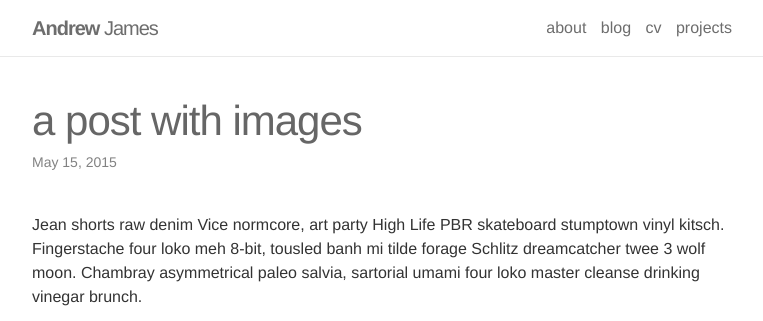
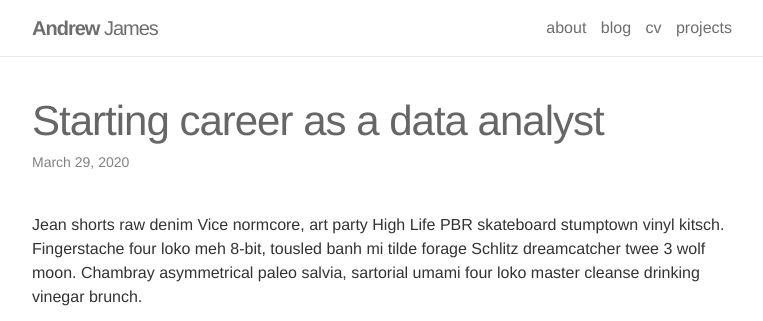
Before and after one commit to andrewrjames/andrewrjames.github.io, a Jekyll site: the page built from _posts/2020-03-29-career.markdown, in a window 1280 px wide and 900 px high, cut to the strip 0-321 px from the top of the window. Shown: the whole strip, without its empty margins (258-1021 px from the left). Built offline with Jekyll 4.4.1, drawn with Linux system fonts in a browser that asks for light colours; nearby versions of some CDN libraries; comment, search, counter and statistics services are not loaded.

Commit message:
Update and rename 2015-05-15-images.markdown to 2020-03-29-career.markdown

```diff
--- a/_posts/2015-05-15-images.markdown
+++ b/_posts/2020-03-29-career.markdown
@@ -1,8 +1,8 @@
 ---
 layout: post
-title:  a post with images
-date: 2015-05-15 21:01:00
-description: this is what included images could look like
+title:  Starting career as a data analyst
+date: 2020-03-29
+description: a journey to be in one of tech unicorns and how working life feels
 ---
 Jean shorts raw denim Vice normcore, art party High Life PBR skateboard stumptown vinyl kitsch. Fingerstache four loko meh 8-bit, tousled banh mi tilde forage Schlitz dreamcatcher twee 3 wolf moon. Chambray asymmetrical paleo salvia, sartorial umami four loko master cleanse drinking vinegar brunch.
 
```
